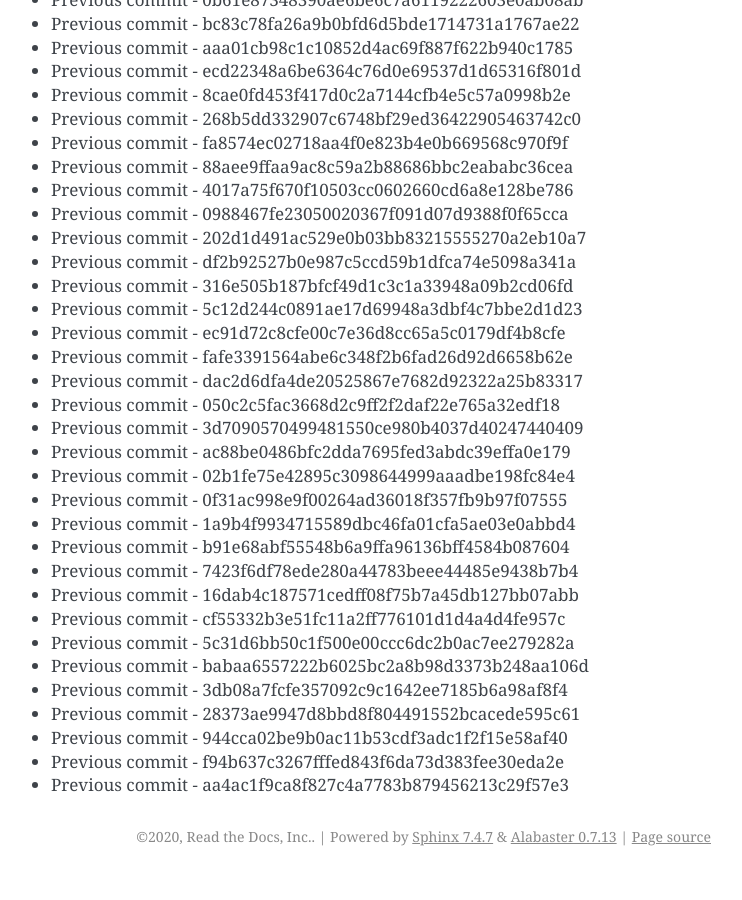
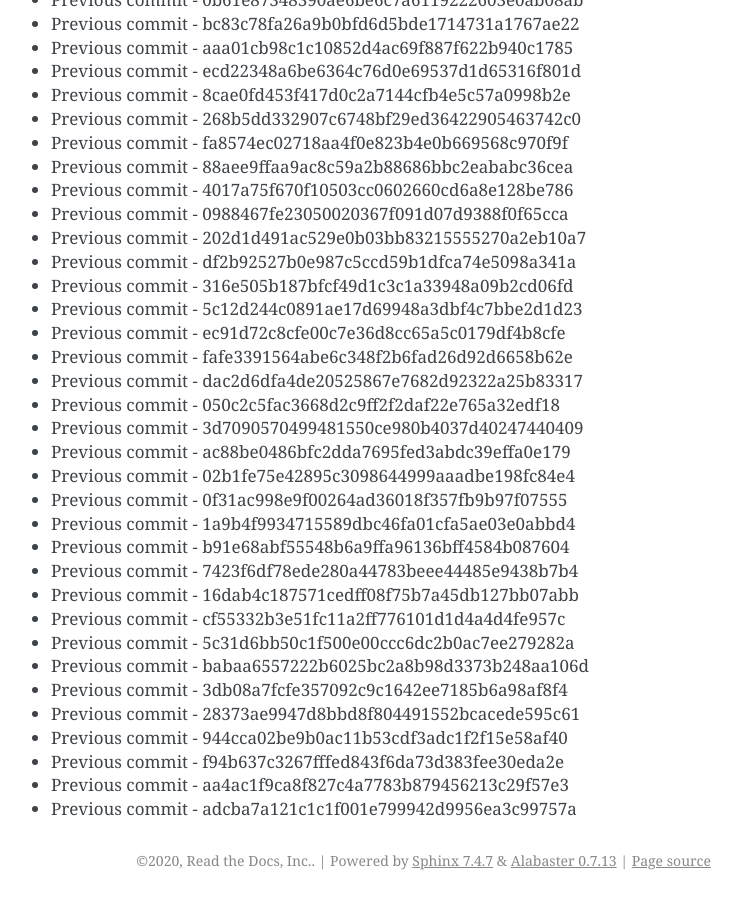
Before and after one commit to readthedocs/rtd-git-stresstest, a Sphinx documentation site: the page built from docs/updates.rst, in a window 1280 px wide and 900 px high, scrolled down 92916 px. Shown: the whole window, without its empty margins (399-1141 px from the left). Built offline with Sphinx 7.4.7, drawn with Linux system fonts in a browser that asks for light colours; before the commit the page ends 93792 px from its top, so only the background shows below that.

Commit message:
Generating commit from previous: adcba7a121c1c1f001e799942d9956ea3c99757a

```diff
--- a/docs/updates.rst
+++ b/docs/updates.rst
@@ -3936,3 +3936,4 @@ It can be tested for any performance characteristics.
 * Previous commit - 944cca02be9b0ac11b53cdf3adc1f2f15e58af40
 * Previous commit - f94b637c3267fffed843f6da73d383fee30eda2e
 * Previous commit - aa4ac1f9ca8f827c4a7783b879456213c29f57e3
+* Previous commit - adcba7a121c1c1f001e799942d9956ea3c99757a
```
